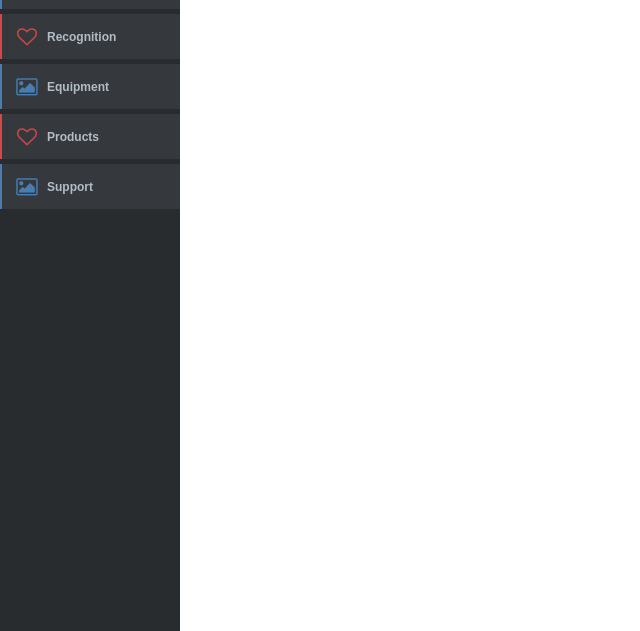
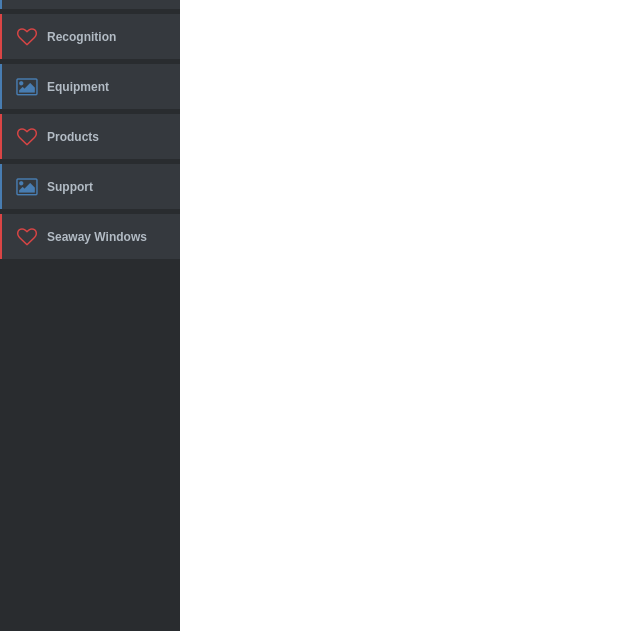
Before and after one commit to seawayeriepa/Seaway4, a plain HTML site: page main.html in a window 1280 px wide. Shown: the part 169-800 px from the top of the page, without its empty margins (0-640 px from the left). Drawn offline with nearby package versions, Linux system fonts and the light colour scheme.

Commit message:
added link to dealer

```diff
--- a/main.html
+++ b/main.html
@@ -90,7 +90,13 @@
 				</ul>
 
 			</div>
+			<div class="link-red">
 
+				<a href="#">
+					<i class="fa fa-heart-o"></i>Seaway Windows
+				</a>
+
+			</div>
 		</div>
 
 	</aside>
```
